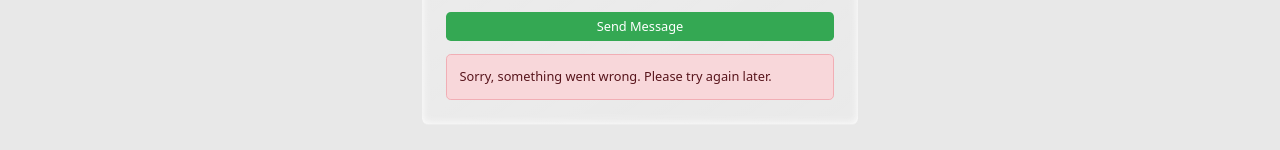
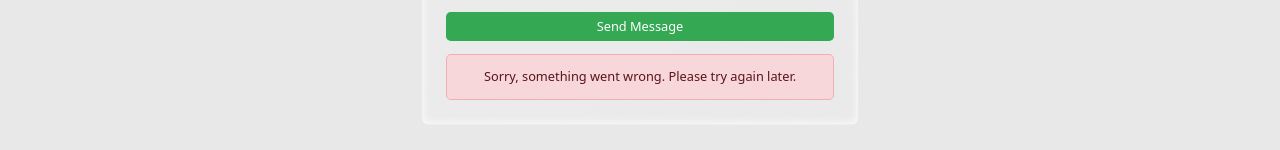
Before and after one commit to bmsj23/react-portfolio, a React (Vite) app: page / in a window 1280 px wide. Both pictures are taken after typing "Sample", "name@example.com", "Sample" into the empty fields and a click on the button "Send Message". Shown: the part 2087-2237 px from the top of the page. Built offline with nearby package versions, Linux system fonts and the light colour scheme.

Commit message:
refactor: contact form optimizations

```diff
--- a/src/components/Contact.jsx
+++ b/src/components/Contact.jsx
@@ -105,12 +105,12 @@
               </button>
 
               {status === "success" && (
-                <div className="alert alert-success mt-3 mb-0" role="alert">
+                <div className="alert alert-success mt-3 mb-0 text-center" role="alert">
                   Thank you! Your message has been sent.
                 </div>
               )}
               {status === "error" && (
-                <div className="alert alert-danger mt-3 mb-0" role="alert">
+                <div className="alert alert-danger mt-3 mb-0 text-center" role="alert">
                   Sorry, something went wrong. Please try again later.
                 </div>
               )}
```
